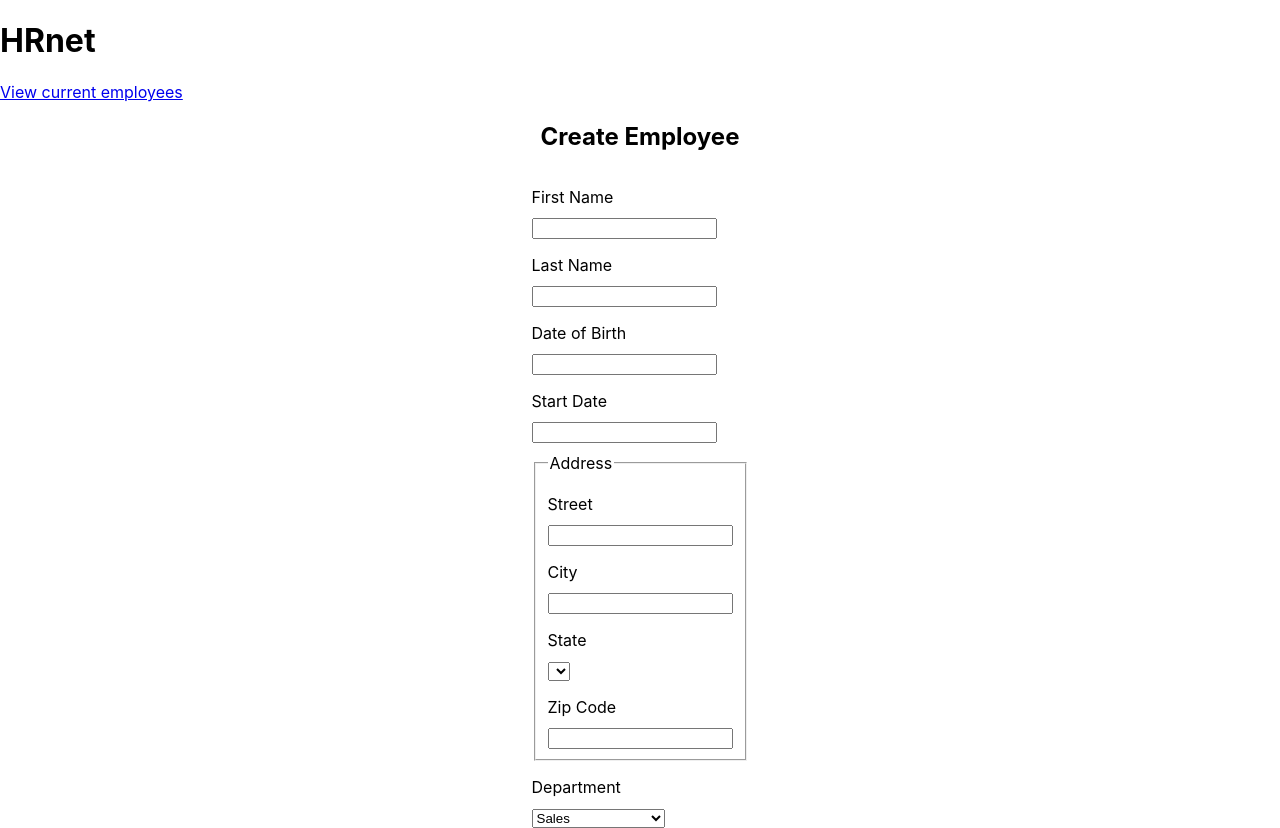
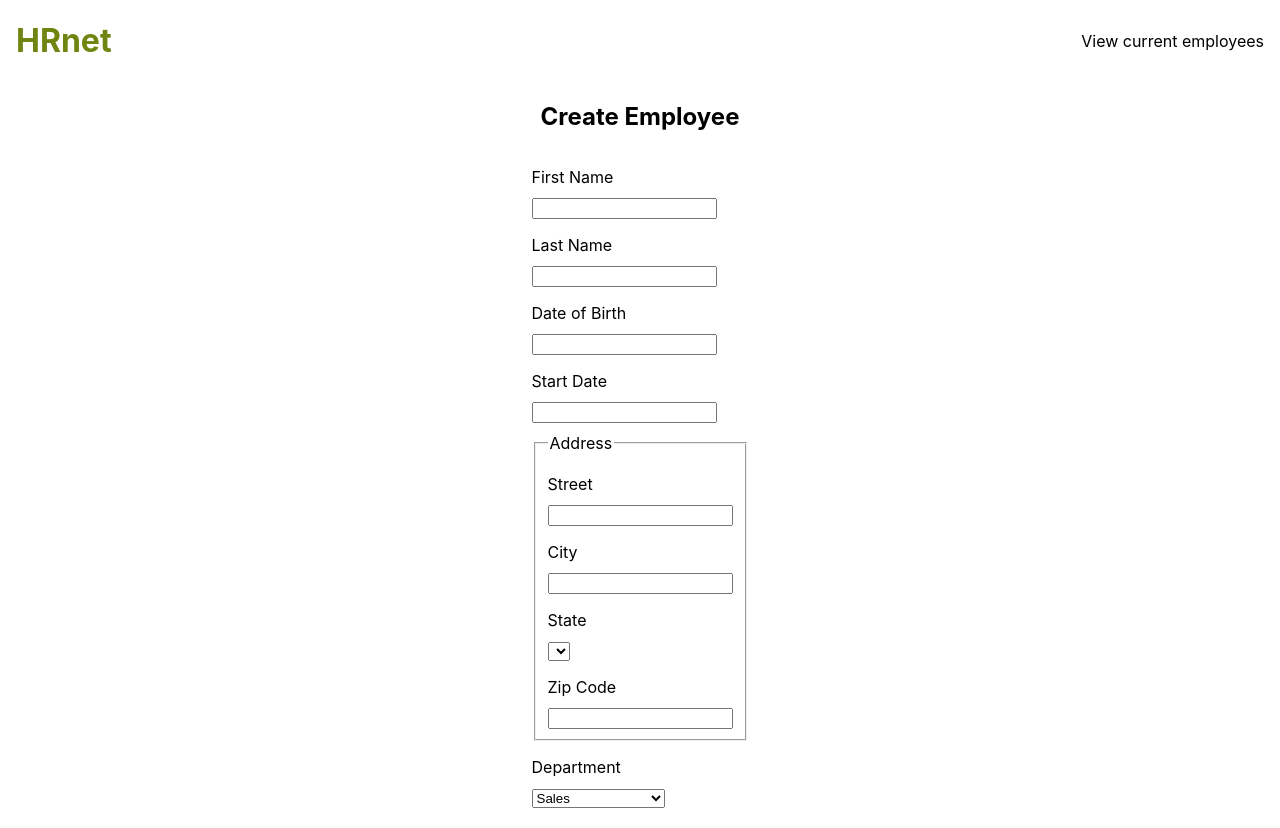
Before and after one commit to NicolasDuquesne2/NicolasDuquesne_14_06072022, a React (Create React App) app: page / in a window 1280 px wide. Built offline with nearby package versions, Linux system fonts and the light colour scheme.

Commit message:
Set css for headers ements & add fontawsome modules

```diff
--- a/package.json
+++ b/package.json
@@ -3,6 +3,9 @@
   "version": "0.1.0",
   "private": true,
   "dependencies": {
+    "@fortawesome/fontawesome-svg-core": "^6.1.1",
+    "@fortawesome/free-solid-svg-icons": "^6.1.1",
+    "@fortawesome/react-fontawesome": "^0.2.0",
     "@testing-library/jest-dom": "^5.16.4",
     "@testing-library/react": "^13.3.0",
     "@testing-library/user-event": "^13.5.0",
--- /dev/null
+++ b/src/Components/CustomLink/customlink.css
@@ -0,0 +1,4 @@
+.cust-link {
+    color: #000;
+    text-decoration: none;
+}
--- a/src/Components/CustomLink/index.jsx
+++ b/src/Components/CustomLink/index.jsx
@@ -1,4 +1,5 @@
 import React from "react"
+import './customlink.css'
 
 function CustomLink({link}) {
     return(
--- /dev/null
+++ b/src/Components/Header/header.css
@@ -0,0 +1,7 @@
+.header-container {
+    display: flex;
+    justify-content: space-between;
+    align-items: center;
+    padding: 0 1rem 0 1rem;
+    color: #6e8510;
+}
--- a/src/Components/Header/index.jsx
+++ b/src/Components/Header/index.jsx
@@ -1,4 +1,5 @@
 import CustomLink from "../CustomLink"
+import './header.css'
 
 function Header (params) {
     const pars = params.params
```
Also changed, not shown: 1 other file (tests, documents, lock files or other folders).
